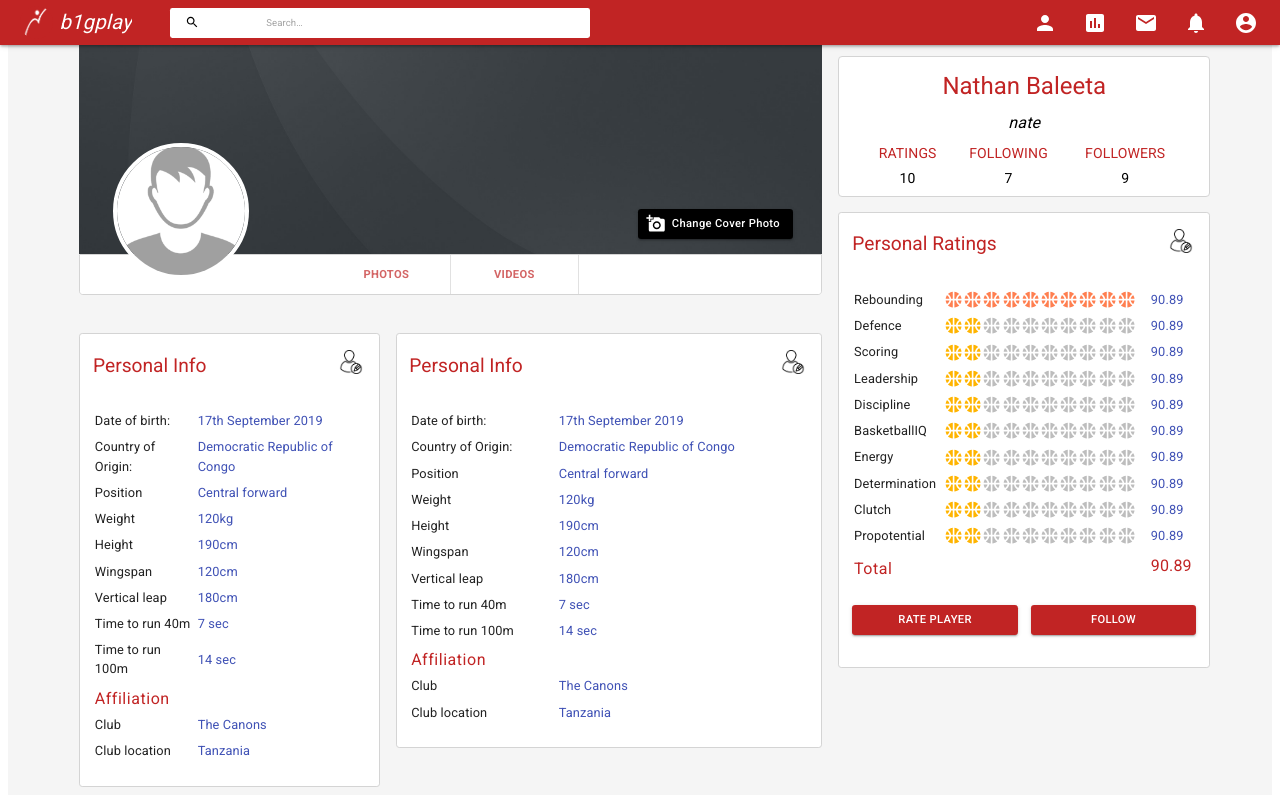
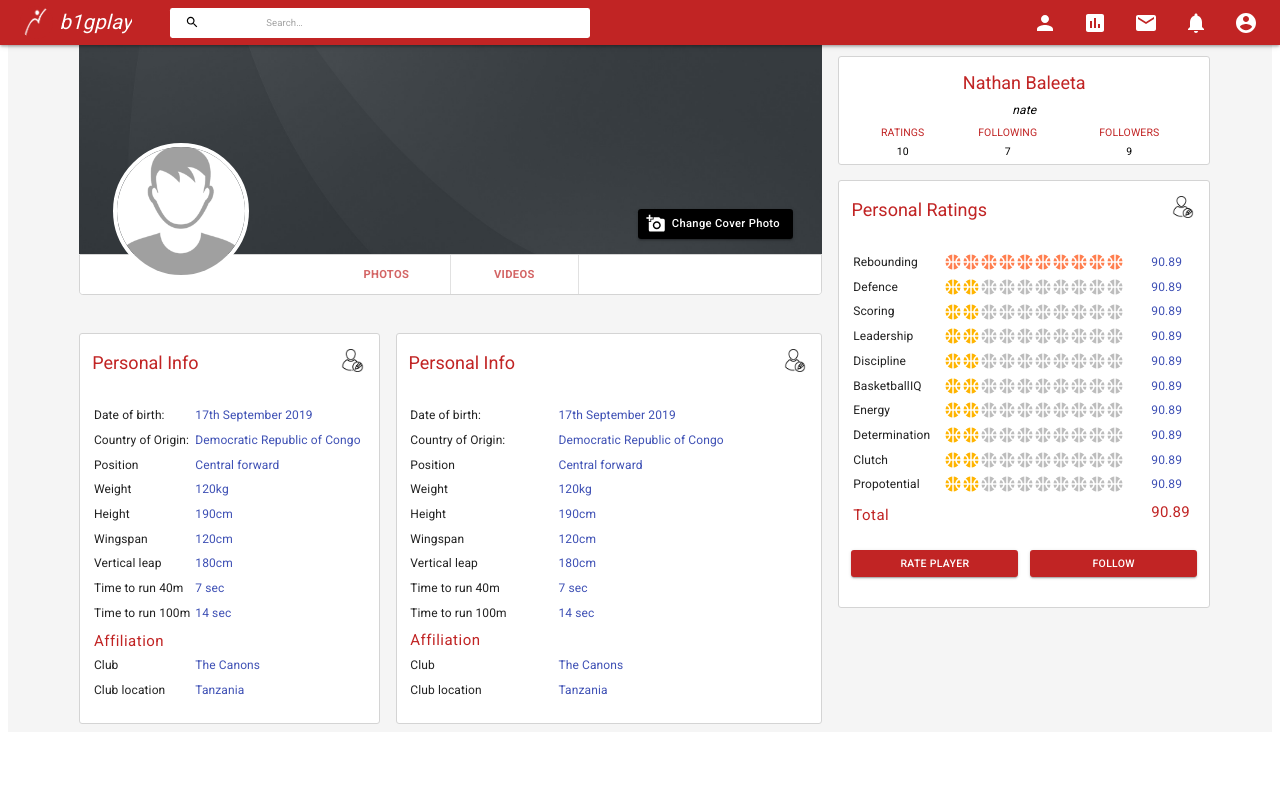
Before and after one commit to nathanbaleeta/b1gplay, a React (Create React App) app in the folder client/: page / in a window 1280 px wide. Built offline with nearby package versions, Linux system fonts and the light colour scheme.

Commit message:
Added toggle switch for follow player

```diff
--- a/client/src/components/Followers/Followers.js
+++ b/client/src/components/Followers/Followers.js
@@ -16,6 +16,7 @@ const styles = theme => ({
   root: {
     background: "#FFFFFF",
     paddingTop: "7%",
+    zoom: "75%",
     [theme.breakpoints.down("sm")]: {
       marginLeft: "1%",
       marginTop: "14%"
--- a/client/src/components/Following/Following.js
+++ b/client/src/components/Following/Following.js
@@ -16,6 +16,7 @@ const styles = theme => ({
   root: {
     background: "#FFFFFF",
     paddingTop: "7%",
+    zoom: "75%",
     [theme.breakpoints.down("sm")]: {
       marginLeft: "1%",
       marginTop: "14%"
--- a/client/src/components/IndividualRatings/IndividualRatings.js
+++ b/client/src/components/IndividualRatings/IndividualRatings.js
@@ -5,8 +5,6 @@ import Grid from "@material-ui/core/Grid";
 
 import FilterStars from "./FilterStars";
 import Stars from "./Stars";
-
-import Header from "../Layout/Header";
 
 const styles = theme => ({});
 
@@ -16,7 +14,6 @@ class IndividualRatings extends Component {
 
     return (
       <Fragment>
-        <Header />
         <div>
           <Grid container spacing={4}>
             <Grid container item lg={3} md={5} sm={12} xs={12} spacing={2}>
--- a/client/src/components/PersonalRatings/PersonalRatings.js
+++ b/client/src/components/PersonalRatings/PersonalRatings.js
@@ -46,6 +46,7 @@ const styles = theme => ({
     marginLeft: "5%",
     marginRight: "3%",
     width: "auto",
+    zoom: "75%",
     [theme.breakpoints.down("sm")]: {
       marginLeft: "0%",
       marginRight: "-5%",
--- a/client/src/components/Profile/MyProfile.js
+++ b/client/src/components/Profile/MyProfile.js
@@ -15,7 +15,8 @@ const styles = theme => ({
     ...theme.mixins.gutters(),
     //paddingTop: theme.spacing(1),
     //paddingBottom: theme.spacing(1),
-    border: "1px solid #d4d4d4"
+    border: "1px solid #d4d4d4",
+    zoom: "75%"
   },
   link: {
     textDecoration: "none",
--- a/client/src/components/Profile/PersonalInfo.js
+++ b/client/src/components/Profile/PersonalInfo.js
@@ -37,7 +37,7 @@ const styles = theme => ({
   },
   root: {
     flexGrow: 1,
-    zoom: "80%",
+    zoom: "75%",
     // Add breakpoint for small devices
     [theme.breakpoints.down("sm")]: {
       //marginTop: "-12%",
@@ -70,7 +70,7 @@ const styles = theme => ({
   // Overiding css properties on material ui textbox rounded borders
   textField: {
     [`& fieldset`]: {
-      borderRadius: 2
+      borderRadius: 4
     }
   },
   cardEdit: {
@@ -93,7 +93,6 @@ class PersonalInfo extends Component {
 
   render() {
     const { classes } = this.props;
-
     const { editing } = this.state;
 
     const profile = (
@@ -646,7 +645,7 @@ class PersonalInfo extends Component {
                   }}
                 />
               </Grid>
-              <Grid item xs={12} sm={6}>
+              <Grid item xs={6} sm={6}>
                 <TextField
                   required
                   id="outlined-uncontrolled"
@@ -686,7 +685,6 @@ class PersonalInfo extends Component {
                   }}
                 />
               </Grid>
-
               <Grid item xs={12} sm={12}>
                 <br />
                 <Button
@@ -695,7 +693,7 @@ class PersonalInfo extends Component {
                   size="large"
                   fullWidth
                   color="primary"
-                  style={{ background: "#D23E56", fontWeight: "bold" }}
+                  style={{ background: "#C12424", fontWeight: "bold" }}
                 >
                   Edit Profile
                 </Button>
--- a/client/src/components/Profile/PersonalRatings.js
+++ b/client/src/components/Profile/PersonalRatings.js
@@ -3,6 +3,7 @@ import PropTypes from "prop-types";
 import { withStyles } from "@material-ui/core/styles";
 
 import Typography from "@material-ui/core/Typography";
+import TextField from "@material-ui/core/TextField";
 
 import Button from "@material-ui/core/Button";
 import Grid from "@material-ui/core/Grid";
@@ -31,7 +32,7 @@ const styles = theme => ({
   },
   root: {
     flexGrow: 1,
-    zoom: "80%"
+    zoom: "75%"
   },
   paper: {
     padding: theme.spacing(2),
@@ -43,7 +44,7 @@ const styles = theme => ({
     color: "#C12424"
     //fontWeight: "bold"
   },
-  submit: {
+  button: {
     margin: theme.spacing(3, 0, 2),
     background: "#C12424"
     //fontSize: "100%"
@@ -59,10 +60,23 @@ const styles = theme => ({
 });
 
 class PersonalInfo extends Component {
+  state = { editing: false, follow: false };
+
+  onEdit = event => {
+    event.preventDefault();
+    this.setState({ editing: !this.state.editing });
+  };
+
+  onFollow = event => {
+    event.preventDefault();
+    this.setState({ follow: !this.state.follow });
+  };
+
   render() {
     const { classes } = this.props;
-    return (
-      <div className={classes.root}>
+    const { editing, follow } = this.state;
+
+    const ratings = (
       <Card
         className={classes.card}
         elevation={0}
@@ -77,7 +91,7 @@ class PersonalInfo extends Component {
           }}
           action={
             <IconButton
-                onClick={this.handleOpen}
+              //onClick={this.onEdit}
               style={{
                 background: "white"
               }}
@@ -399,30 +413,51 @@ class PersonalInfo extends Component {
           <Grid container spacing={2}>
             <Grid item xs={6} sm={6}>
               <Button
-                  type="submit"
+                onClick={this.onEdit}
                 fullWidth
                 variant="contained"
                 color="secondary"
-                  className={classes.submit}
+                className={classes.button}
               >
                 Rate Player
               </Button>
             </Grid>
             <Grid item xs={6} sm={6}>
               <Button
-                  type="submit"
+                onClick={this.onFollow}
                 fullWidth
                 variant="contained"
                 color="secondary"
-                  className={classes.submit}
+                className={classes.button}
               >
-                  Follow
+                {!follow ? "Follow" : "Unfollow"}
               </Button>
             </Grid>
           </Grid>
         </CardContent>
       </Card>
-      </div>
+    );
+
+    const ratingsForm = (
+      <Typography
+        variant="body1"
+        color="primary"
+        gutterBottom
+        align="left"
+        style={{
+          color: "#C12424",
+          //fontWeight: "bold",
+          fontSize: "20px",
+          paddingTop: "3%",
+          paddingBottom: "3%"
+        }}
+      >
+        90.89
+      </Typography>
+    );
+
+    return (
+      <div className={classes.root}>{!editing ? ratings : ratingsForm}</div>
     );
   }
 }
```
Lines whose indentation alone changed are shown as unchanged.
